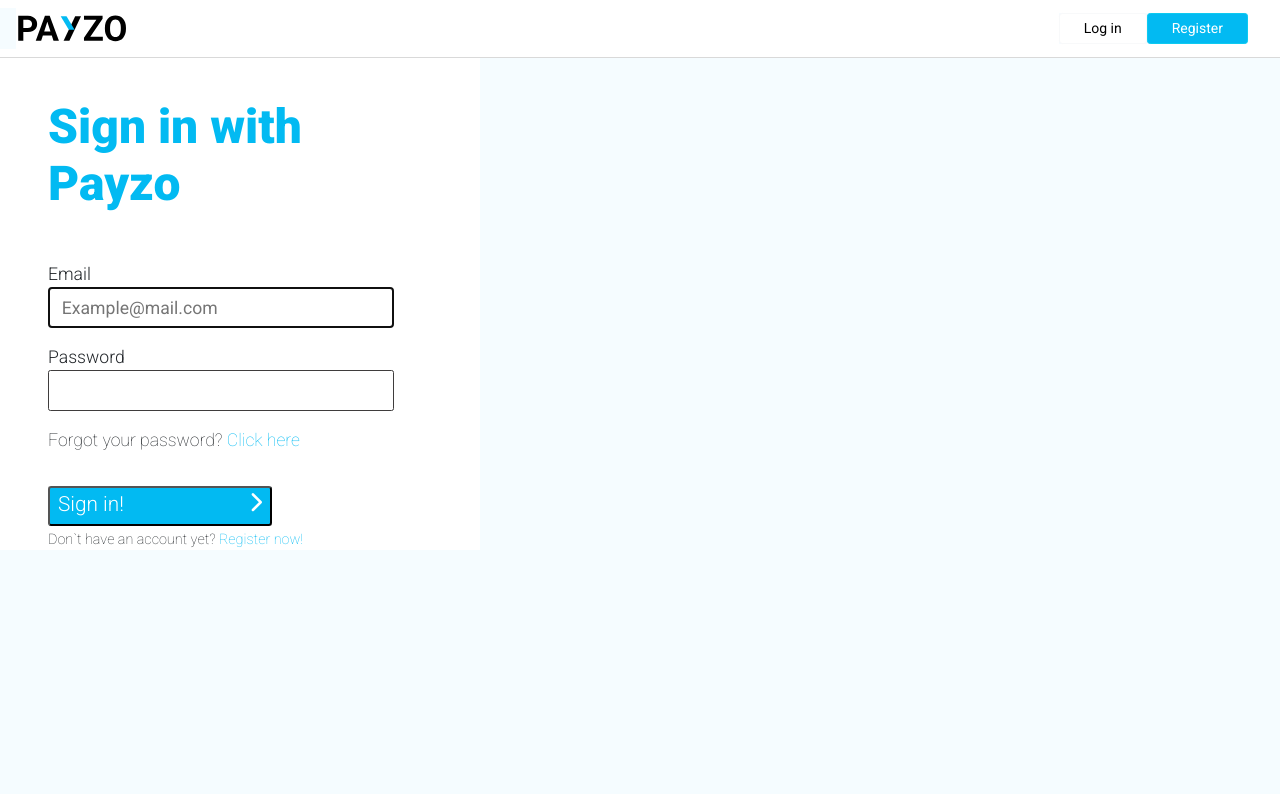
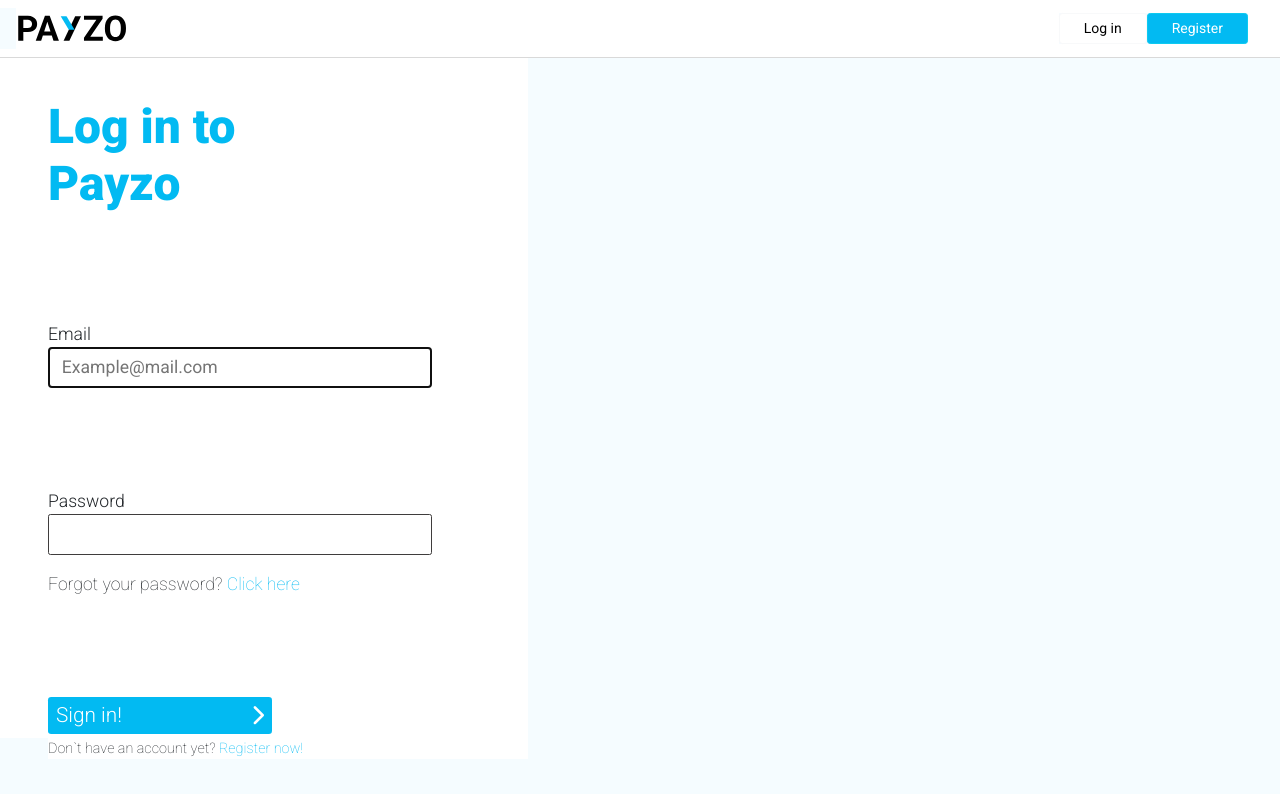
Before and after one commit to rogelioolarte/c17-41-ft-java, a React (Vite) app: page /login in a window 1280 px wide. Shown: the top 794 px of the page. Built offline with nearby package versions, Linux system fonts and the light colour scheme.

Commit message:
style changes

```diff
--- a/package.json
+++ b/package.json
@@ -14,6 +14,7 @@
     "formik": "^2.4.5",
     "react": "^18.2.0",
     "react-dom": "^18.2.0",
+    "react-icons": "^5.0.1",
     "react-router-dom": "^6.22.3",
     "sass": "^1.72.0",
     "yup": "^1.4.0",
--- a/src/components/pure/forms/loginFormik.jsx
+++ b/src/components/pure/forms/loginFormik.jsx
@@ -1,28 +1,38 @@
 import { Formik, Field, Form } from "formik";
 import { NavLink } from "react-router-dom";
-/* import Logo from "../../../assets/payzo.svg"; */
 import "../../../styles/loginRegisterForms.scss";
 
 const LoginFormik = () => {
   return (
     <section className="login-register-section">
-      {/* <nav className="login-register-nav"><img src={Logo} /></nav> */}
       <Formik initialValues={{ email: "", password: "" }}>
         <Form className="login-register-form">
-          <h1 className="login-register-title big-title" >Sign in with Payzo</h1>
+          <h1 className="login-register-title big-title">Log in to Payzo</h1>
           <div className="login-register-input big-label">
             <label htmlFor="email">Email</label>
-            <Field type="email" id="email" name="email"
-              placeholder="Example@mail.com" className="login-register-field login-field" autoFocus />
+            <Field
+              type="email"
+              id="email"
+              name="email"
+              placeholder="Example@mail.com"
+              className="login-register-field login-field"
+              autoFocus
+            />
           </div>
           <div className="login-register-input big-label">
             <label htmlFor="password">Password</label>
-            <Field type="password" id="password" name="password" className="login-register-field login-field" />
+            <Field
+              type="password"
+              id="password"
+              name="password"
+              className="login-register-field login-field"
+            />
             <p className="navigation-link">
-              Forgot your password? <NavLink to={"/recover"}>Click here</NavLink>
+              Forgot your password?{" "}
+              <NavLink to={"/recover"}>Click here</NavLink>
             </p>
           </div>
-          <button className="login-register-button login-big-button" type="submit">
+          <button className="login-big-button" type="submit">
             Sign in! <i className="fas fa-chevron-right" />
           </button>
         </Form>
--- a/src/components/pure/forms/recoverFormik.jsx
+++ b/src/components/pure/forms/recoverFormik.jsx
@@ -1,15 +1,10 @@
 import { Formik, Field, Form } from "formik";
-import Logo from "../../../assets/payzo.svg";
 import { NavLink } from "react-router-dom";
 import "../../../styles/recoverAccount.scss";
 
 const RecoverFormik = () => {
   return (
     <section className="recover-section">
-      <nav className="recover-nav">
-        <img src={Logo} />
-        <hr />
-      </nav>
       <Formik initialValues={{ email: "" }}>
         <Form className="recover-form">
           <h1>Reset your password</h1>
--- a/src/styles/loginRegisterForms.scss
+++ b/src/styles/loginRegisterForms.scss
@@ -6,7 +6,8 @@
 }
 
 .login-register-section {
-    width: 30rem;
+    width: calc(45% - 3rem);
+    height: 85vh;
     background: white;
     padding-left: 3rem;
     font-size: 0.7rem;
@@ -28,7 +29,7 @@
 
     .big-title {
         width: 17rem;
-        margin-bottom: 3rem;
+        margin-bottom: 1.5rem;
         font-size: 3rem;
     }
 
@@ -65,7 +66,7 @@
     .login-register-field {
         @include formElements(80%, 0.8rem);
         display: block;
-        border: 0.008rem solid #3F3D3D;
+        border: 1px solid #3F3D3D;
     }
 
     .login-field {
@@ -82,41 +83,39 @@
     }
 
     .login-register-button {
-        @include formElements(14rem, 0.1rem 0.5rem);
+        @include formElements(14rem, 0.2rem 0.5rem);
         background: #02BAF2;
         color: white;
         font-size: 0.9rem;
         cursor: pointer;
-        height: 1.7rem;
-        margin-top: 1rem;
         margin-bottom: 0.2rem;
         display: flex;
         justify-content: space-between;
+        align-items: center;
         transition: 0.3s ease;
+        border-radius: 0.2rem;
+        border: none;
         i{
             background: none;
             color: white;
             text-align: end;
-            padding-top: 0.2rem;
         }
     }
 
     .login-big-button {
-        height: 2.5rem;
+        @extend .login-register-button;
         font-size: 1.3rem;
         font-weight: 300;
-        padding-top: 0.08rem;
-        border-radius: 0.2rem;
     }
 
     .login-register-button:hover {
         transform: translateY(-2px);
+        box-shadow: 0px 8px 10px rgba(0, 0, 0, 0.6);
     }
 
     .navigation-link {
         font-size: 0.5 rem;
         font-weight: 200;
-        margin-bottom: 1rem;
         a {
             color: #02BAF2;
             text-decoration: none;
--- a/src/styles/recoverAccount.scss
+++ b/src/styles/recoverAccount.scss
@@ -1,6 +1,6 @@
 .recover-section {
     width: calc(45% - 5vw);
-    height: 100vh;
+    height: 90vh;
     background: white;
     padding-left: 5vw;
 
@@ -12,14 +12,7 @@
         font-size: 2rem;
         color: #02BAF2;
         margin-bottom: 2vh;
-    }
-
-    hr {
-        width: 80%;
-        margin: 0 calc(12.5% - 5vw);
-        margin-bottom: 5vh;
-        border: 1px solid rgb(160, 160, 160);
-        opacity: 1;
+        padding-top: 8vh;
     }
 
     .recover-form {
```
